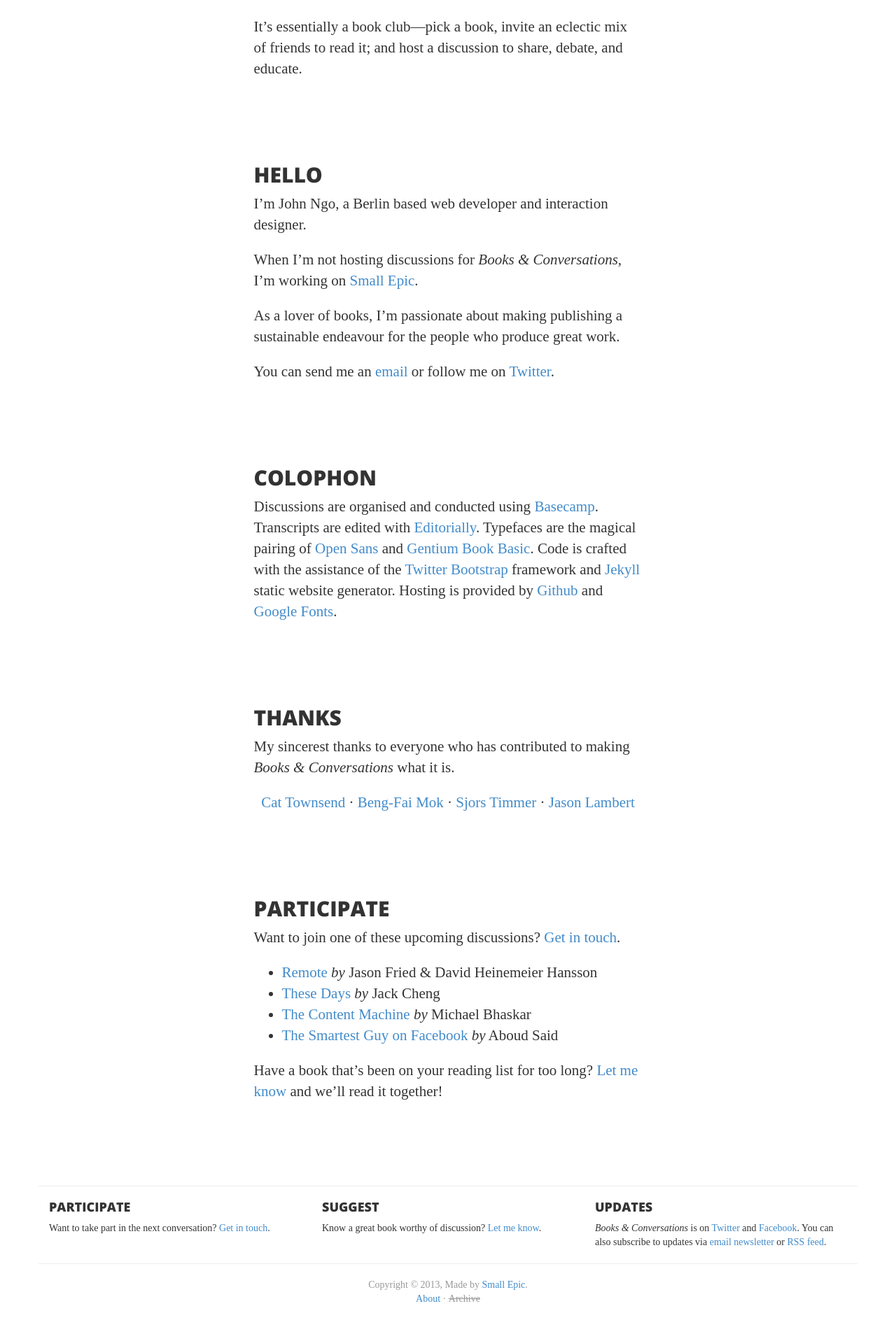
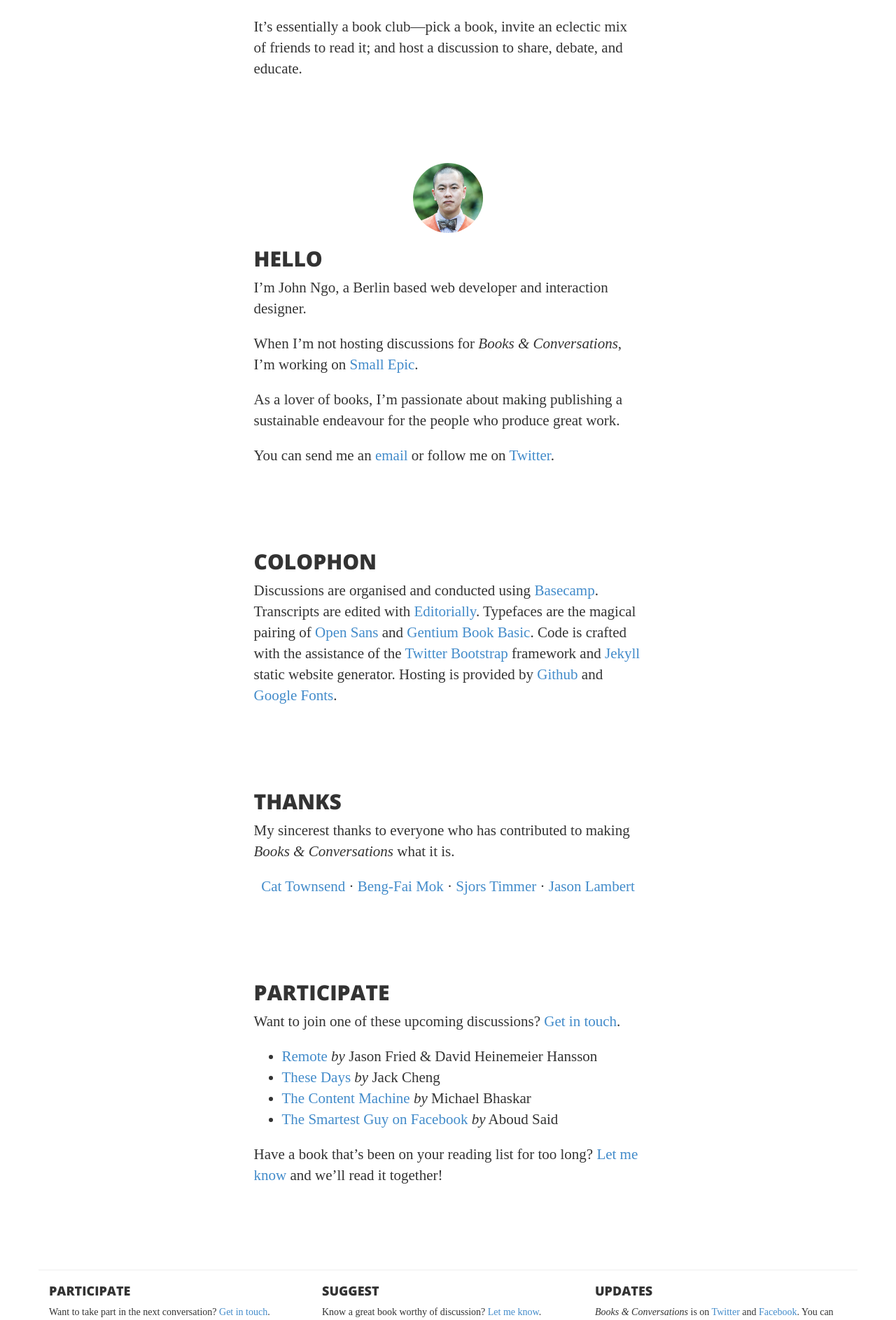
Before and after one commit to smallepic/books-and-conversations, a Jekyll site: the page built from about.html, in a window 1280 px wide. Shown: the part 955-2842 px from the top of the page at 70% size. Built offline with Jekyll 4.4.1, drawn with Linux system fonts in a browser that asks for light colours; some web fonts are replaced.

Commit message:
Added photograph to ‘About’ page.

```diff
--- a/about.html
+++ b/about.html
@@ -26,6 +26,7 @@ title: About
 
 		<div class="row">
 			<section class="col-md-6 col-md-offset-3">
+				<p class="text-center"><img src="/images/avatar-jngo.jpg" alt="John Ngo" width="100" height="100" class="img-circle"></p>
 				<h2>Hello</h2>
 				<p>I&rsquo;m John Ngo, a Berlin based web developer and interaction designer.</p>
 				<p>When I&rsquo;m not hosting discussions for <em>Books &amp; Conversations</em>, I&rsquo;m working on <a href="https://smallepic.com/">Small Epic</a>.</p>
```
